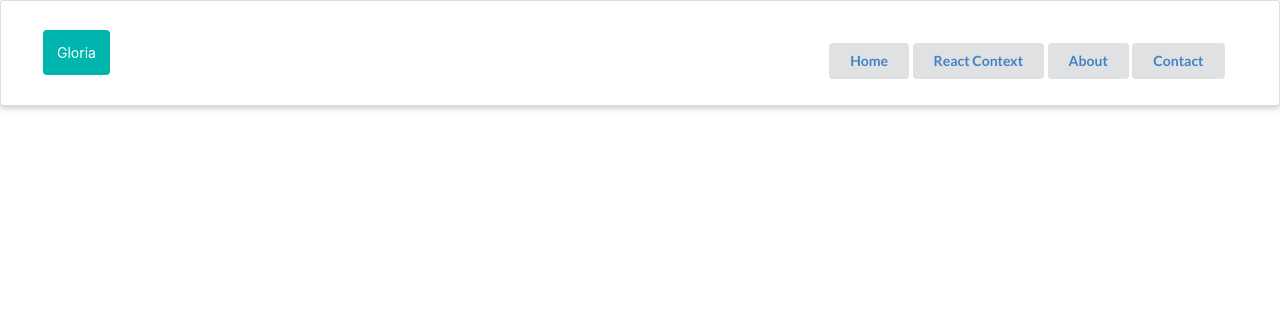
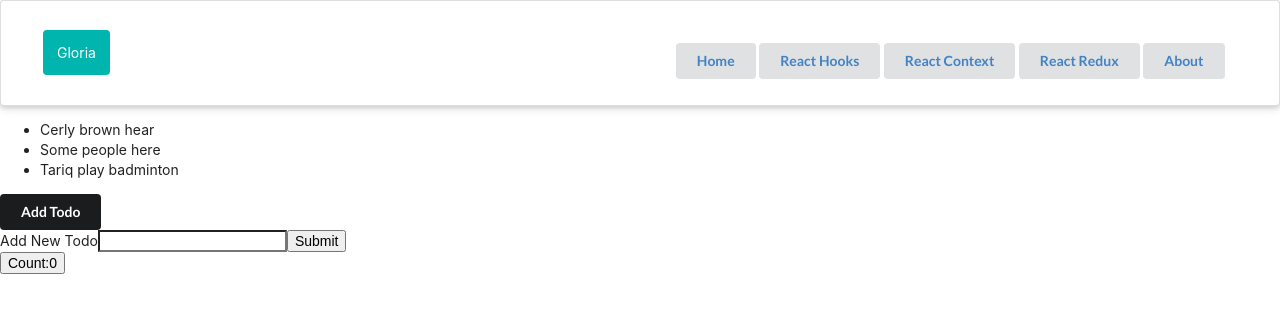
Before and after one commit to codeeztech/UdemyReactJS, a React (Create React App) app in the folder my-app/: page /hooks in a window 1280 px wide. Shown: the top 312 px of the page. Built offline with nearby package versions, Linux system fonts and the light colour scheme.

Commit message:
React Context v1.4 Completed and React Hooks v1.0

```diff
--- a/my-app/src/App.js
+++ b/my-app/src/App.js
@@ -10,6 +10,7 @@ import About from './components/about';
 import Contact from './components/contact';
 import Card from './components/card'
 import AppContext from './contexts/AppContext';
+import ToDoList from './components/hooks/ToDoList';
 
 function App() {
   return (
@@ -23,6 +24,7 @@ function App() {
           <Route path='/contact' component={Contact} />
           <Route path='/card/:user' component={Card}></Route>
           <Route exact path='/context' component={AppContext} ></Route>
+          <Route exact path='/hooks' component={ToDoList} ></Route>
         </Switch>
       </div>
     </BrowserRouter>
--- a/my-app/src/components/TodoList.js
+++ b/my-app/src/components/TodoList.js
@@ -1,35 +1,10 @@
-import React from 'react'
+import React , {useContext} from 'react'
 import { ThemeContext } from '../contexts/ThemeContext'
 
-export default class TodoList extends React.Component {
-    static contextType = ThemeContext
-
-    constructor(props) {
-        super(props)
-
-        this.state = {
-            TodoListData: "This is Todo List Component"
-        }
-
-        console.log("TodoList - constructor: " + JSON.stringify(this.context))
-    }
-
-    componentDidMount() {
-        console.log("TodoList - componentDidMount: " + JSON.stringify(this.context))
-    }
-    componentDidUpdate() {
-
-        console.log("TodoList - componentDidUpdate: " + JSON.stringify(this.context))
-    }
-    componentWillUnmount() {
-        console.log("TodoList - componentWillUnmount: " + JSON.stringify(this.context))
-    }
-
-
-    render() {
-        console.log("TodoList:" + JSON.stringify(this.context))
-        const { isDarkTheme, lightTheme, darkTheme, changeTheme } = this.context;
-        const theme = isDarkTheme ? darkTheme : lightTheme;
+ const TodoList =  () => {
+    console.log("TodoList:" + JSON.stringify(useContext(ThemeContext)))
+    const { isDarkTheme, lightTheme, darkTheme, changeTheme } = useContext(ThemeContext);
+    const theme = isDarkTheme ? darkTheme : lightTheme;
         return (
             <div style={{ background: theme.background, color: theme.text, height: '140px' ,textAlign: 'center'}}>
                 <p className='item'>Plan the family trip</p>
@@ -39,5 +14,49 @@ export default class TodoList extends React.Component {
             </div>
 
         )
-    }
+
 }
+
+// export default class TodoList extends React.Component {
+//     static contextType = ThemeContext
+
+//     constructor(props) {
+//         super(props)
+
+//         this.state = {
+//             TodoListData: "This is Todo List Component"
+//         }
+
+//         console.log("TodoList - constructor: " + JSON.stringify(this.context))
+//     }
+
+//     componentDidMount() {
+//         console.log("TodoList - componentDidMount: " + JSON.stringify(this.context))
+//     }
+//     componentDidUpdate() {
+
+//         console.log("TodoList - componentDidUpdate: " + JSON.stringify(this.context))
+//     }
+//     componentWillUnmount() {
+//         console.log("TodoList - componentWillUnmount: " + JSON.stringify(this.context))
+//     }
+
+
+//     render() {
+//         console.log("TodoList:" + JSON.stringify(this.context))
+//         const { isDarkTheme, lightTheme, darkTheme, changeTheme } = this.context;
+//         const theme = isDarkTheme ? darkTheme : lightTheme;
+//         return (
+//             <div style={{ background: theme.background, color: theme.text, height: '140px' ,textAlign: 'center'}}>
+//                 <p className='item'>Plan the family trip</p>
+//                 <p className='item'>Go for shopping for dinner</p>
+//                 <p className='item'>Go for a walk</p>
+//                 <button className='ui button primary' onClick={changeTheme}>Change Theme</button>
+//             </div>
+
+//         )
+//     }
+// }
+
+
+export default TodoList
--- /dev/null
+++ b/my-app/src/components/hooks/AddNewTodo.js
@@ -0,0 +1,28 @@
+import React, { useState } from 'react'
+
+
+const AddNewTodo = ({ fnAddTodo }) => {
+
+    const [todos, setTodo] = useState('');
+
+    const handleSubmit = (e) => {
+        e.preventDefault();
+        console.log(todos);
+        fnAddTodo(todos);
+      //  setTodo('');
+    }
+
+    return (
+        <div>
+            <form onSubmit={handleSubmit}>
+                <label htmlFor='Todo'>Add New Todo</label>
+
+                <input type='text' id='newTodo' values={todos} onChange={e => setTodo(e.target.value)}></input>
+                <input type='submit'></input>
+            </form>
+
+        </div>
+    )
+}
+
+export default AddNewTodo;
--- /dev/null
+++ b/my-app/src/components/hooks/ToDoList.js
@@ -0,0 +1,62 @@
+import React, { useState ,useEffect} from 'react'
+import AddNewTodo from './AddNewTodo';
+
+
+function ToDoList() {
+
+    const [todos, setTodo] = useState([
+        { id: 1, text: 'Cerly brown hear' },
+        { id: 2, text: 'Some people here' },
+        { id: 3, text: 'Tariq play badminton' }
+    ]);
+
+    const [count,setCount] = useState(0);
+
+    const addTodo = () => {
+
+        setTodo([
+            ...todos,
+            { id: Math.random(), text: 'Add new Todo hardcoded' },
+        ])
+    }
+
+    const fnAddNewTodo = (text) => {
+
+        if (text === undefined || text === ''  || text === null) {
+            text = 'Add new Todo hardcoded';
+        }
+        setTodo([
+            ...todos,
+            { id: Math.random(), text: text },
+        ])
+    }
+
+
+useEffect(() =>{
+    console.log('useEffect-Todos',todos);
+},[todos]);
+
+useEffect(() =>{
+    console.log('useEffect-count',count);
+},[count]);
+
+    return (
+        <div>
+            <ul>
+                {
+                    todos.map((todo) => {
+                        return (
+                            <li key={todo.id}>{todo.text}</li>
+                        )
+                    })
+                }
+            </ul>
+            <button className='button ui secondary' onClick={addTodo}>Add Todo</button>
+
+            <AddNewTodo fnAddTodo={fnAddNewTodo}></AddNewTodo>
+            <button onClick={() => setCount(count + 1)}>Count:{count}</button>
+        </div>
+    )
+}
+
+export default ToDoList;
--- a/my-app/src/components/navbar-Context.js
+++ b/my-app/src/components/navbar-Context.js
@@ -1,4 +1,5 @@
 import React from 'react'
+import { AuthContext } from '../contexts/AuthContext';
 import { ThemeContext } from '../contexts/ThemeContext';
 
 function NavbarContext() {
@@ -8,20 +9,26 @@ function NavbarContext() {
 
     // render() {
     //   console.log("Navbar context: " + JSON.stringify(this.context))
-
     return (
-
-            <ThemeContext.Consumer>{(context) => {
-                console.log("Navbar - consumer context: " + JSON.stringify(context))
-                const { isDarkTheme, lightTheme, darkTheme } = context;
+        <AuthContext.Consumer>{(authContext) => {
+            const { isLoggedin, changeAuthStatus } = authContext;
+            return (
+                <ThemeContext.Consumer>{(themeContext) => {
+                    console.log("Navbar - consumer context: " + JSON.stringify(themeContext))
+                    const { isDarkTheme, lightTheme, darkTheme } = themeContext;
                     const theme = isDarkTheme ? darkTheme : lightTheme;
 
                     return (
-
                         <nav style={{ background: theme.background, color: theme.text, height: '120px' }}>
                             <h2 style={{ textAlign: 'center' }} >
                                 React Context
                             </h2>
+                            <p onClick={changeAuthStatus}
+
+                                style={{ textAlign: 'center' }}
+                            >
+                                {isLoggedin ? 'Logged in' : 'Logged out'}
+                            </p>
                             <div className='ui three buttons'>
                                 <button className='ui button'>Overview</button>
                                 <button className='ui button'>Contact</button>
@@ -31,6 +38,9 @@ function NavbarContext() {
                     )
                 }}
                 </ThemeContext.Consumer>
+            )
+        }}
+        </AuthContext.Consumer>
     );
 
     // }
--- a/my-app/src/components/navbar.js
+++ b/my-app/src/components/navbar.js
@@ -8,9 +8,11 @@ const Navbar = (props) => {
 			<a className='ui teal inverted segment'>Gloria</a>
 			<div className='ui right floated header'>
 				<button className='ui button'><Link to="/">Home</Link></button>
+				<button className='ui button'><NavLink to="/hooks">React Hooks</NavLink></button>
 				<button className='ui button'><NavLink to="/context">React Context</NavLink></button>
+				<button className='ui button'><NavLink to="/contact">React Redux</NavLink></button>
 				<button className='ui button'><NavLink to="/about">About</NavLink></button>
-				<button className='ui button'><NavLink to="/contact">Contact</NavLink></button>
+
 			</div>
 		</nav>
 	)
--- a/my-app/src/contexts/AppContext.js
+++ b/my-app/src/contexts/AppContext.js
@@ -1,16 +1,19 @@
 import React from 'react'
 import NavbarContext from '../components/navbar-Context';
 import TodoList from '../components/TodoList';
+import AuthContextProvider  from './AuthContext';
 import ThemeContextProvider from './ThemeContext';
 
 
 function AppContext() {
     return (
         <div className='ui raised very padded text container segment'>
-            <ThemeContextProvider>
-                <NavbarContext></NavbarContext>
-                <TodoList></TodoList>
-            </ThemeContextProvider>
+            <AuthContextProvider>
+                <ThemeContextProvider>
+                    <NavbarContext></NavbarContext>
+                    <TodoList></TodoList>
+                </ThemeContextProvider>
+            </AuthContextProvider>
         </div>
     );
 }
--- /dev/null
+++ b/my-app/src/contexts/AuthContext.js
@@ -0,0 +1,23 @@
+import React, { createContext } from 'react';
+
+export const AuthContext = createContext();
+
+class AuthContextProvider extends React.Component {
+	state = {
+		isLoggedin : false
+	};
+
+	changeAuthStatus = () => {
+		this.setState({ isLoggedin: !this.state.isLoggedin });
+	}
+
+	render() {
+		return (
+			<AuthContext.Provider value={{ ...this.state,changeAuthStatus:this.changeAuthStatus }}>
+				{this.props.children}
+			</AuthContext.Provider>
+		);
+	}
+}
+
+export default AuthContextProvider;
```
Lines whose indentation alone changed are shown as unchanged.
